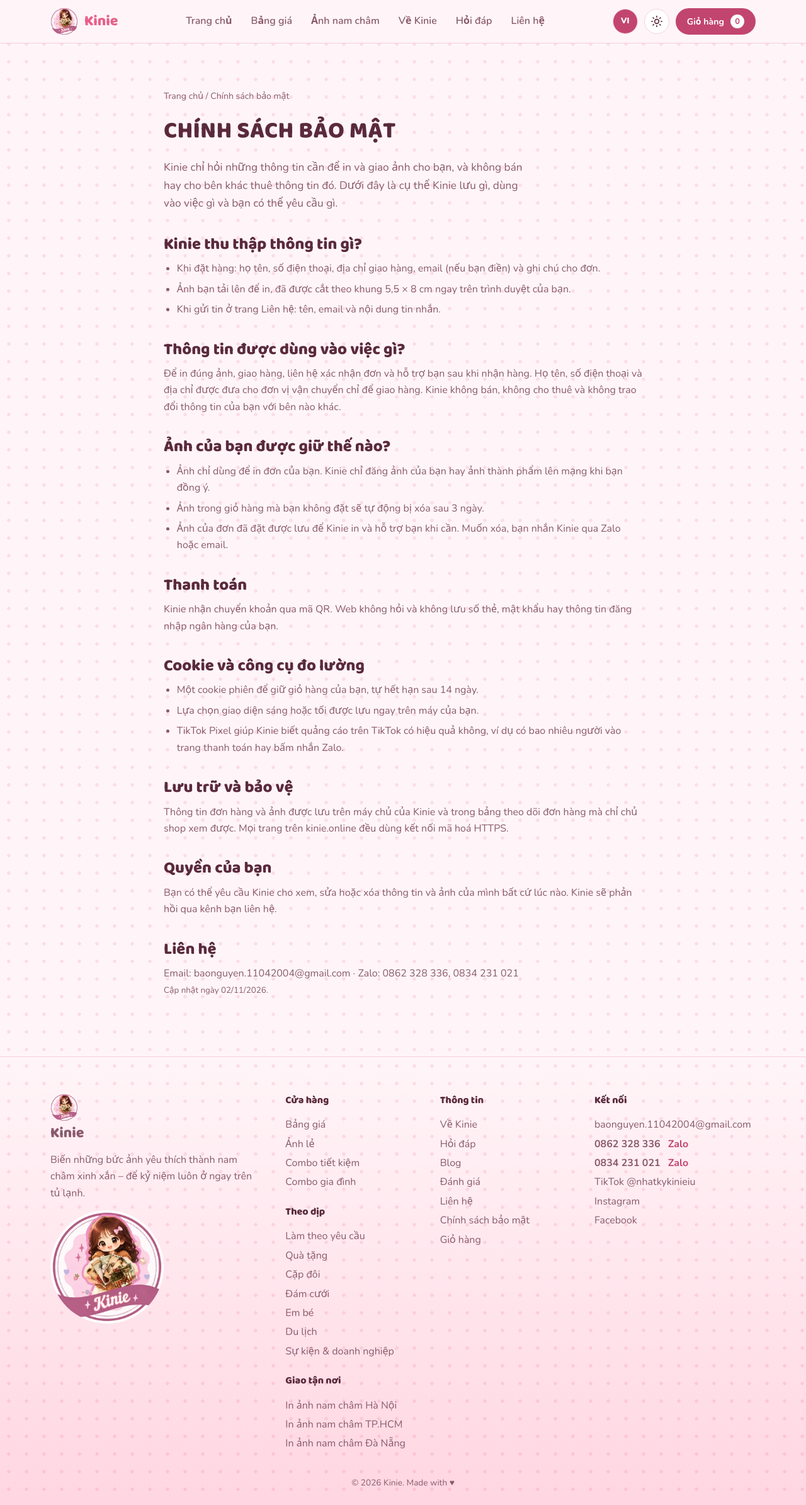
After one commit to baonguyen11042004-droid/noah-kinie, a Node server app: page /chinh-sach-bao-mat in a window 1280 px wide. The commit adds this page. Shown: the whole page at 63% size. Run offline with Node 20, Linux system fonts and the light colour scheme.

Commit message:
Them trang Chinh sach bao mat (/chinh-sach-bao-mat) theo cach web dang luu du lieu that; link o chan trang (rel=privacy-policy), sitemap, llms.txt
Co-Authored-By: Claude Opus 5.5 <noreply@anthropic.com>

```diff
--- a/server.js
+++ b/server.js
@@ -428,6 +428,15 @@ app.get('/lien-he', (req, res) => {
   res.render('contact', contactPage(req, { sent }));
 });
 
+app.get('/chinh-sach-bao-mat', (req, res) => {
+  if (!viOnly(req, res)) return;
+  res.locals.jsonLd.push(crumbLd(res.locals.base, [[req.t('home'), '/'], ['Chính sách bảo mật', '/chinh-sach-bao-mat']]));
+  res.render('privacy', {
+    title: 'Chính sách bảo mật',
+    desc: 'Kinie thu thập thông tin gì khi bạn đặt in ảnh nam châm, ảnh của bạn được giữ và xóa thế nào, cookie, thanh toán và quyền của bạn.',
+  });
+});
+
 app.post('/lien-he', formLimiter, checkCsrf, async (req, res) => {
   const form = { name: str(req.body.name, 80), email: str(req.body.email, 120), message: str(req.body.message, 2000) };
   if (str(req.body.website)) return res.redirect(req.u('/lien-he') + '?sent=1'); // honeypot
@@ -743,6 +752,7 @@ const llmsText = (req) => {
     `- [Hỏi đáp](${base}/hoi-dap): kích thước, chất liệu, ship, thanh toán, so sánh các loại ảnh nam châm`,
     `- [Về Kinie](${base}/ve-kinie): câu chuyện và cấu tạo 6 lớp`,
     `- [Đánh giá khách hàng](${base}/danh-gia)`,
+    `- [Chính sách bảo mật](${base}/chinh-sach-bao-mat)`,
     '',
     '## Theo nhu cầu',
     ...landings.map((l) => `- [${l.h1}](${base}/${l.slug})`),
@@ -770,7 +780,7 @@ app.get('/sitemap.xml', (req, res) => {
   ];
   const viPages = [
     ...landings.map((l) => ['/' + l.slug, '0.8']),
-    ['/blog', '0.6'], ...posts.map((p) => ['/blog/' + p.slug, '0.6', p.updated || p.date]),
+    ['/blog', '0.6'], ...posts.map((p) => ['/blog/' + p.slug, '0.6', p.updated || p.date]), ['/chinh-sach-bao-mat', '0.3'],
     ...(reviews.length ? [['/danh-gia', '0.6']] : []),
   ];
   const loc = (l, p) => { const [path, q] = p.split('?'); return base + localize(l, path) + (q ? '?' + q.replace(/&/g, '&amp;') : ''); };
--- a/views/partials/footer.ejs
+++ b/views/partials/footer.ejs
@@ -23,6 +23,7 @@
       <a href="<%= u('/hoi-dap') %>"><%= t('faqNav') %></a>
       <% if (lang === 'vi') { %><a href="/blog"><%= t('blogNav') %></a><a href="/danh-gia"><%= t('reviewsNav') %></a><% } %>
       <a href="<%= u('/lien-he') %>"><%= t('contact') %></a>
+      <a href="/chinh-sach-bao-mat" rel="privacy-policy"><%= t('privacyNav') %></a>
       <a href="<%= u('/gio-hang') %>"><%= t('cart') %></a>
     </div>
     <div>
--- /dev/null
+++ b/views/privacy.ejs
@@ -0,0 +1,41 @@
+<%- include('partials/header') %>
+<%# Nội dung khớp cách web đang chạy thật: sửa cách lưu dữ liệu (lib/photos.js, cookie, Sheet đơn hàng) thì sửa cả trang này. %>
+<article class="sec">
+  <div class="wrap narrow">
+    <p class="crumb"><a href="/"><%= t('crumbHome') %></a> / Chính sách bảo mật</p>
+    <h1 class="h2">Chính sách bảo mật</h1>
+    <p class="lead">Kinie chỉ hỏi những thông tin cần để in và giao ảnh cho bạn, và không bán hay cho bên khác thuê thông tin đó. Dưới đây là cụ thể Kinie lưu gì, dùng vào việc gì và bạn có thể yêu cầu gì.</p>
+    <div class="prose">
+      <h2>Kinie thu thập thông tin gì?</h2>
+      <ul>
+        <li>Khi đặt hàng: họ tên, số điện thoại, địa chỉ giao hàng, email (nếu bạn điền) và ghi chú cho đơn.</li>
+        <li>Ảnh bạn tải lên để in, đã được cắt theo khung 5,5 × 8 cm ngay trên trình duyệt của bạn.</li>
+        <li>Khi gửi tin ở trang Liên hệ: tên, email và nội dung tin nhắn.</li>
+      </ul>
+      <h2>Thông tin được dùng vào việc gì?</h2>
+      <p>Để in đúng ảnh, giao hàng, liên hệ xác nhận đơn và hỗ trợ bạn sau khi nhận hàng. Họ tên, số điện thoại và địa chỉ được đưa cho đơn vị vận chuyển chỉ để giao hàng. Kinie không bán, không cho thuê và không trao đổi thông tin của bạn với bên nào khác.</p>
+      <h2>Ảnh của bạn được giữ thế nào?</h2>
+      <ul>
+        <li>Ảnh chỉ dùng để in đơn của bạn. Kinie chỉ đăng ảnh của bạn hay ảnh thành phẩm lên mạng khi bạn đồng ý.</li>
+        <li>Ảnh trong giỏ hàng mà bạn không đặt sẽ tự động bị xóa sau 3 ngày.</li>
+        <li>Ảnh của đơn đã đặt được lưu để Kinie in và hỗ trợ bạn khi cần. Muốn xóa, bạn nhắn Kinie qua Zalo hoặc email.</li>
+      </ul>
+      <h2>Thanh toán</h2>
+      <p>Kinie nhận chuyển khoản qua mã QR. Web không hỏi và không lưu số thẻ, mật khẩu hay thông tin đăng nhập ngân hàng của bạn.</p>
+      <h2>Cookie và công cụ đo lường</h2>
+      <ul>
+        <li>Một cookie phiên để giữ giỏ hàng của bạn, tự hết hạn sau 14 ngày.</li>
+        <li>Lựa chọn giao diện sáng hoặc tối được lưu ngay trên máy của bạn.</li>
+        <li>TikTok Pixel giúp Kinie biết quảng cáo trên TikTok có hiệu quả không, ví dụ có bao nhiêu người vào trang thanh toán hay bấm nhắn Zalo.</li>
+      </ul>
+      <h2>Lưu trữ và bảo vệ</h2>
+      <p>Thông tin đơn hàng và ảnh được lưu trên máy chủ của Kinie và trong bảng theo dõi đơn hàng mà chỉ chủ shop xem được. Mọi trang trên kinie.online đều dùng kết nối mã hoá HTTPS.</p>
+      <h2>Quyền của bạn</h2>
+      <p>Bạn có thể yêu cầu Kinie cho xem, sửa hoặc xóa thông tin và ảnh của mình bất cứ lúc nào. Kinie sẽ phản hồi qua kênh bạn liên hệ.</p>
+      <h2>Liên hệ</h2>
+      <p>Email: <a href="mailto:<%= site.email %>"><%= site.email %></a> · Zalo: <% site.phones.forEach((ph, i) => { %><%= i ? ', ' : '' %><a href="<%= ph.zalo %>" target="_blank" rel="noopener"><%= ph.label %></a><% }) %></p>
+      <p><small>Cập nhật ngày 02/11/2026.</small></p>
+    </div>
+  </div>
+</article>
+<%- include('partials/footer') %>
```
Also changed, not shown: lib/i18n.js.
